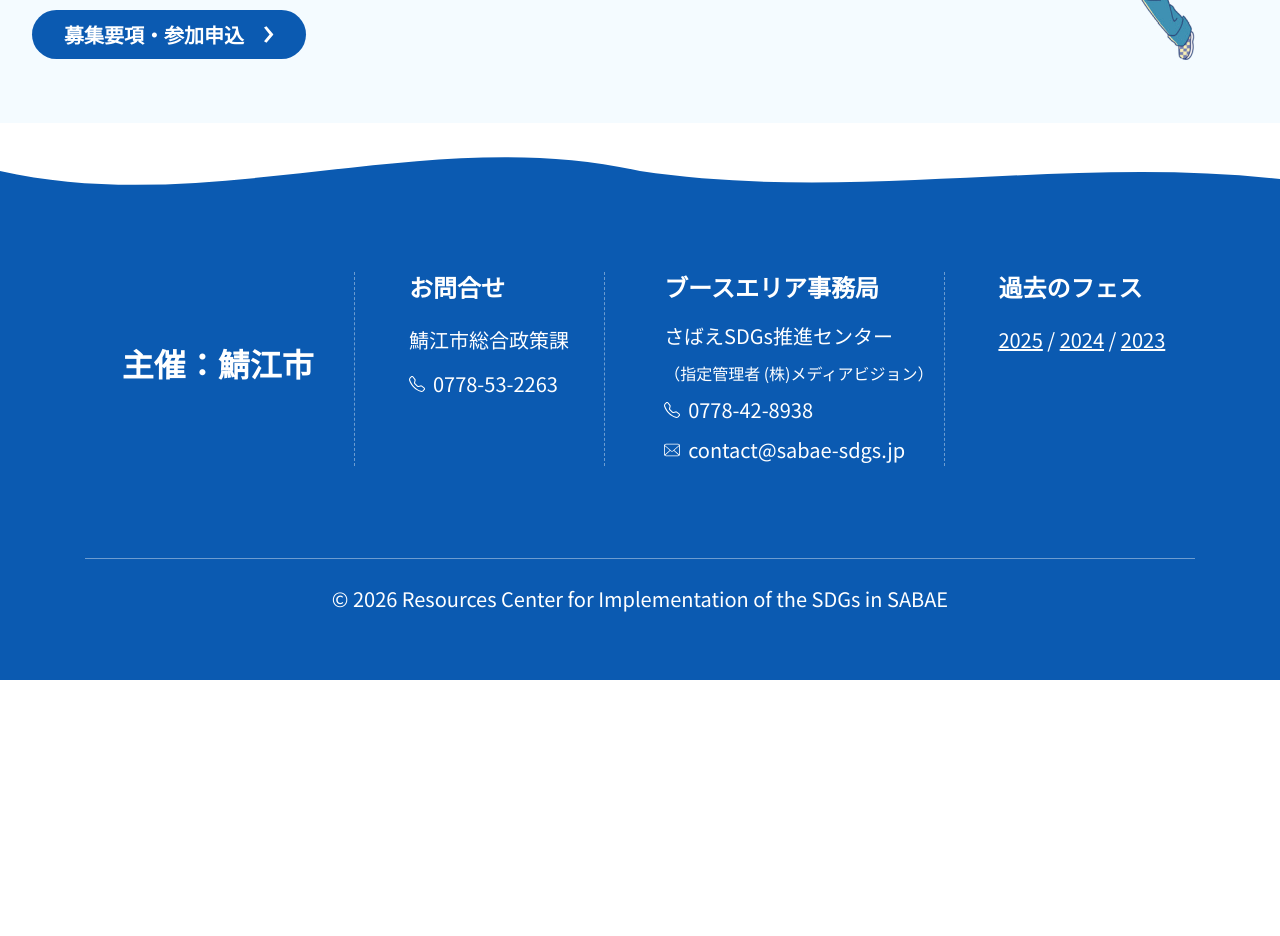
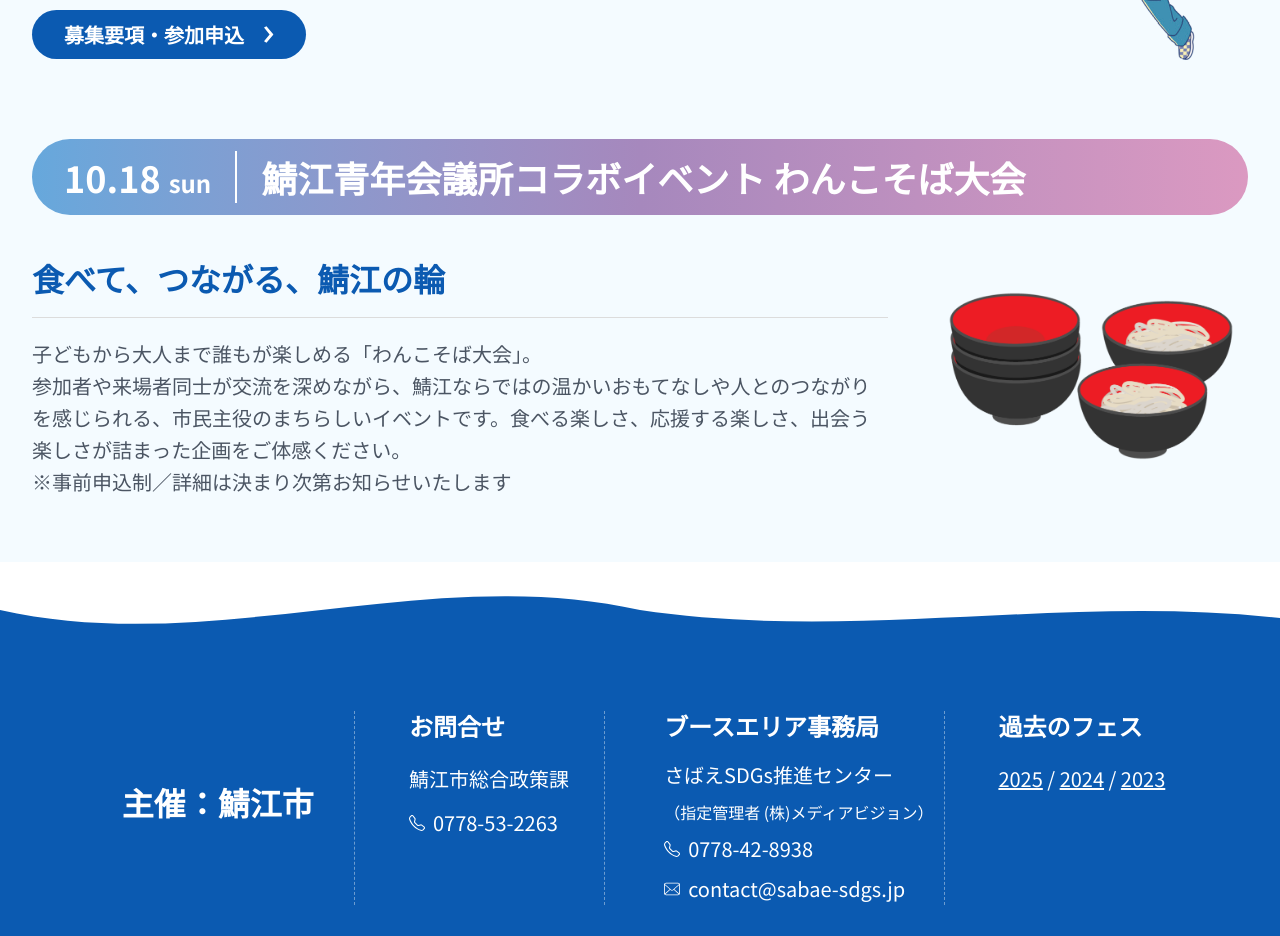
Before and after one commit to Ktjm-555/sabae-2026, a Next.js app: page / in a window 1280 px wide. Shown: the part 5420-6356 px from the top of the page. Before the commit the page ends 6100 px from the top, so only its background shows below. Built offline with nearby package versions, Linux system fonts and the light colour scheme.

Commit message:
スペシャルステージのわんこそば大会を作成

```diff
--- a/content/special-stages.json
+++ b/content/special-stages.json
@@ -83,5 +83,17 @@
       "href": "https://form.run/@sabaemiraifes2026-dance",
       "external": true
     }
+  },
+  {
+    "id": "wanko-soba",
+    "dateBar": {
+      "date": "10.18",
+      "day": "sun",
+      "title": "鯖江青年会議所コラボイベント わんこそば大会"
+    },
+    "subtitle": "食べて、つながる、鯖江の輪",
+    "description": "子どもから大人まで誰もが楽しめる「わんこそば大会」。\n参加者や来場者同士が交流を深めながら、鯖江ならではの温かいおもてなしや人とのつながりを感じられる、市民主役のまちらしいイベントです。食べる楽しさ、応援する楽しさ、出会う楽しさが詰まった企画をご体感ください。\n※事前申込制／詳細は決まり次第お知らせいたします",
+    "illustration": "/images/special-stage/wanko-soba.png",
+    "illustrationAlt": "わんこそば大会"
   }
 ]
--- a/src/components/SpecialStageSection.tsx
+++ b/src/components/SpecialStageSection.tsx
@@ -4,6 +4,7 @@ import { SpecialStageDateBar } from "@/components/SpecialStageDateBar";
 import { SpecialStageFukuiBlock } from "@/components/SpecialStageFukuiBlock";
 import { SpecialStageLdhBlock } from "@/components/SpecialStageLdhBlock";
 import { SpecialStageTgcBlock } from "@/components/SpecialStageTgcBlock";
+import { SpecialStageWankoSobaBlock } from "@/components/SpecialStageWankoSobaBlock";
 import { getSpecialStages } from "@/lib/specialStages";
 
 export function SpecialStageSection() {
@@ -12,6 +13,7 @@ export function SpecialStageSection() {
   const tgcStage = stages.find((stage) => stage.id === "tgc-stage");
   const ldhStage = stages.find((stage) => stage.id === "ldh-workshop");
   const danceContest = stages.find((stage) => stage.id === "dance-contest");
+  const wankoSoba = stages.find((stage) => stage.id === "wanko-soba");
 
   return (
     <section
@@ -70,6 +72,20 @@ export function SpecialStageSection() {
               <SpecialStageDanceContestBlock stage={danceContest} />
             </div>
           ) : null}
+
+          {wankoSoba?.dateBar ? (
+            <div className="flex flex-col gap-8 lg:gap-10">
+              <div className="-mx-4 sm:-mx-6 lg:mx-0">
+                <SpecialStageDateBar
+                  date={wankoSoba.dateBar.date}
+                  day={wankoSoba.dateBar.day}
+                  title={wankoSoba.dateBar.title}
+                  titleHighlight={wankoSoba.dateBar.titleHighlight}
+                />
+              </div>
+              <SpecialStageWankoSobaBlock stage={wankoSoba} />
+            </div>
+          ) : null}
         </div>
       </div>
     </section>
--- /dev/null
+++ b/src/components/SpecialStageWankoSobaBlock.tsx
@@ -0,0 +1,46 @@
+import Image from "next/image";
+import { withBasePath } from "@/lib/basePath";
+import type { SpecialStage } from "@/lib/specialStages";
+
+interface SpecialStageWankoSobaBlockProps {
+  stage: SpecialStage;
+}
+
+export function SpecialStageWankoSobaBlock({
+  stage,
+}: SpecialStageWankoSobaBlockProps) {
+  const illustration = stage.illustration ? (
+    <Image
+      src={withBasePath(stage.illustration)}
+      alt={stage.illustrationAlt ?? stage.subtitle}
+      width={314}
+      height={242}
+      className="h-auto w-[200px] sm:w-[240px] lg:w-[314px]"
+      sizes="314px"
+    />
+  ) : null;
+
+  return (
+    <article id={stage.id} className="scroll-mt-24 flex flex-col">
+      <div className="relative">
+        <div className="lg:pr-[340px] xl:pr-[360px]">
+          <h3 className="text-2xl font-bold leading-tight text-primary sm:text-[28px] lg:text-[32px] lg:leading-[46px]">
+            {stage.subtitle}
+          </h3>
+
+          <div className="mt-3 border-b border-[#dcdcdc] lg:mt-4" />
+
+          <p className="mt-4 whitespace-pre-line text-base font-medium leading-8 text-foreground sm:text-lg lg:mt-5 lg:text-xl lg:leading-8">
+            {stage.description}
+          </p>
+        </div>
+
+        {illustration ? (
+          <div className="pointer-events-none absolute top-0 right-0 hidden lg:block">
+            {illustration}
+          </div>
+        ) : null}
+      </div>
+    </article>
+  );
+}
```
Also changed, not shown: public/images/special-stage/wanko-soba.png (added).
